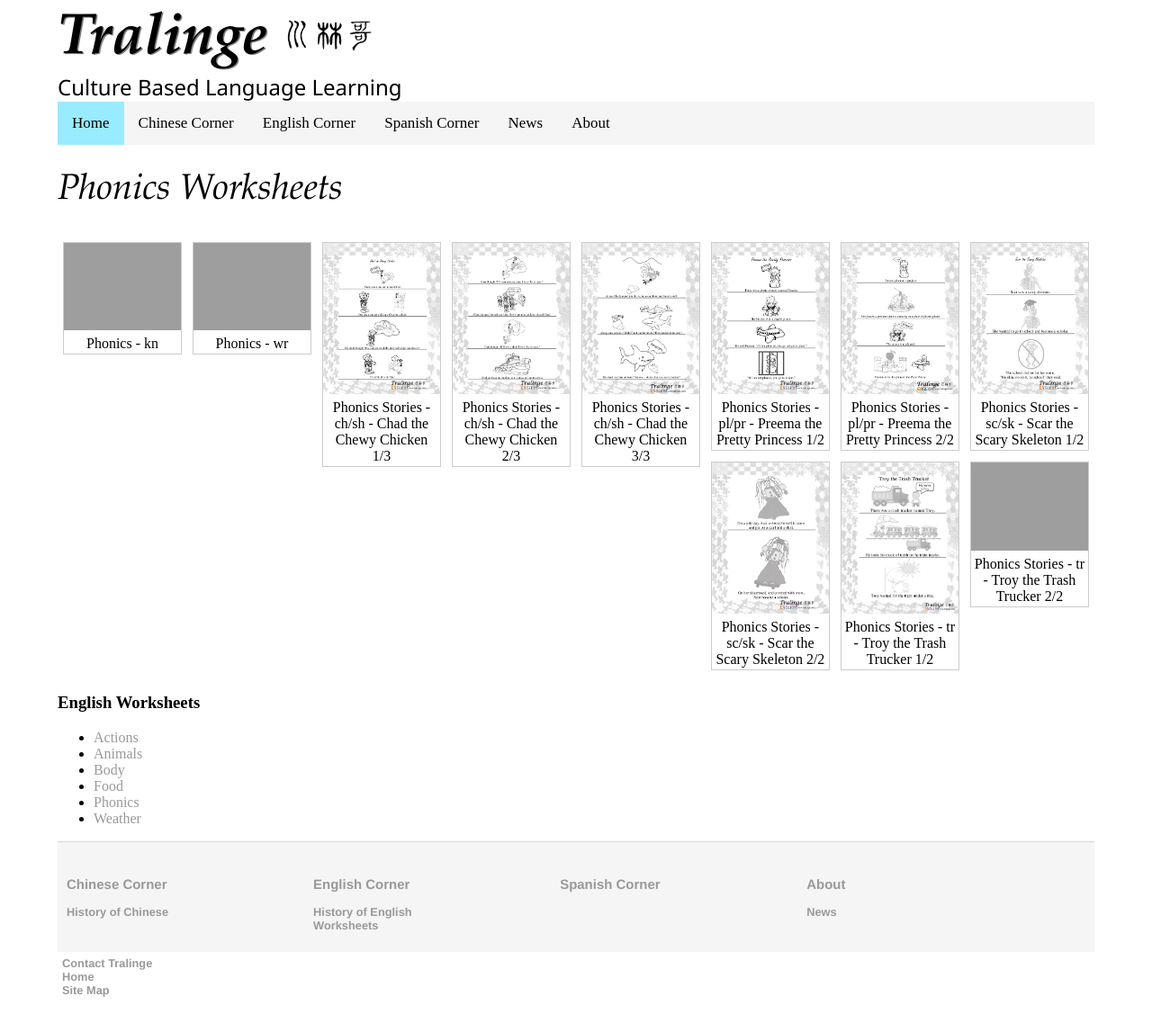
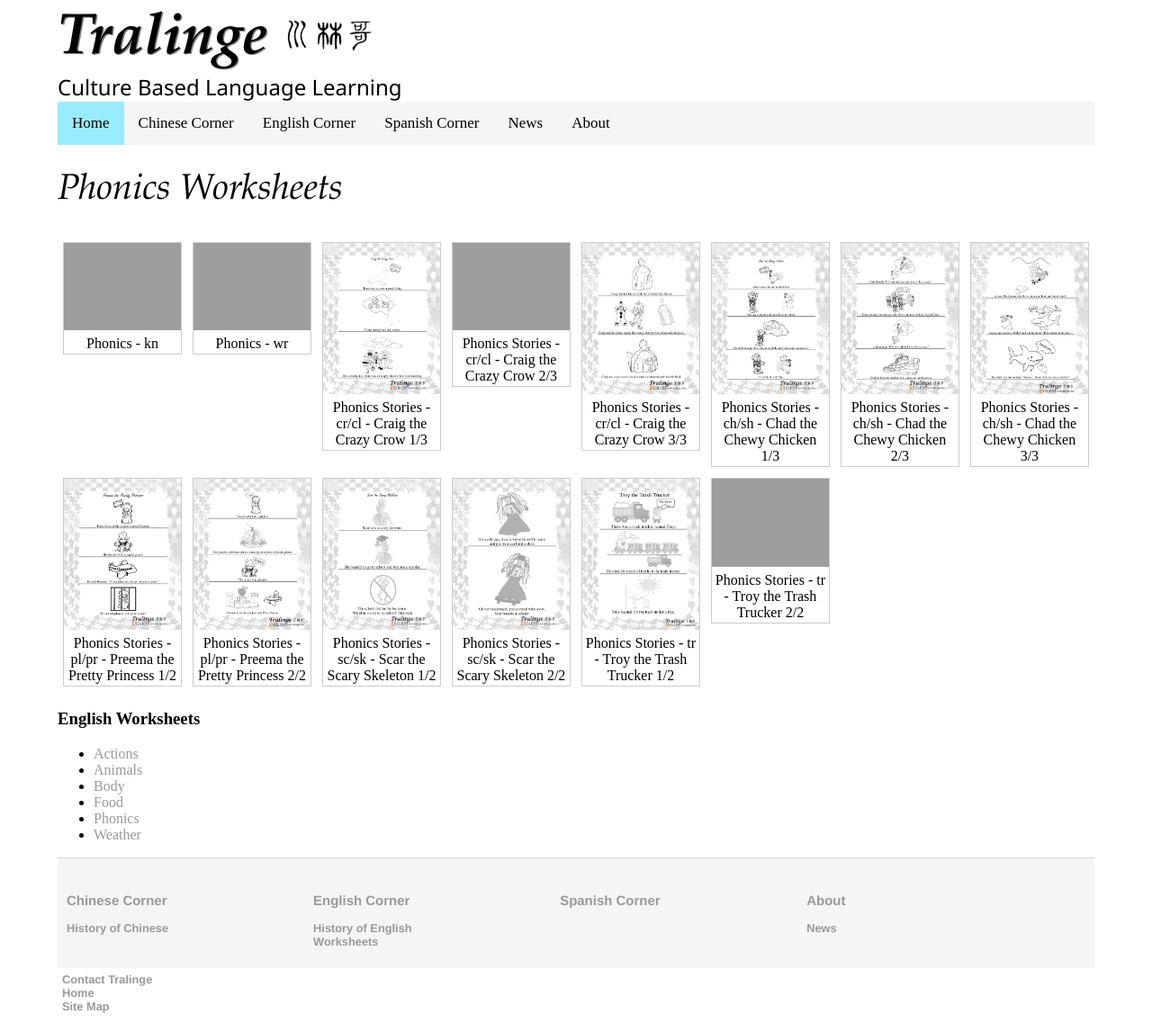
Before and after one commit to Tralinge/tralinge.github.io, a Jekyll site: the page built from english_corner/worksheets/phonics.html, in a window 1280 px wide. Shown: the whole page at 90% size. Built offline with Jekyll 4.4.1, drawn with Linux system fonts in a browser that asks for light colours.

Commit message:
Update phonics.html

```diff
--- a/english_corner/worksheets/phonics.html
+++ b/english_corner/worksheets/phonics.html
@@ -24,6 +24,33 @@
 					<img src="http://www.tralinge.com/english_corner/worksheets/phonics/phonics_wr.jpg" alt="wr" width="400">
 		    </a>
 		    <div class="desc">Phonics - wr</div>
+		  </div>
+		</div>
+
+		<div class="responsive">
+		  <div class="gallery">
+		    <a target="_blank" href="http://www.tralinge.com/english_corner/worksheets/phonics/craig 1of3.jpg">
+					<img src="http://www.tralinge.com/english_corner/worksheets/phonics/craig 1of3.jpg" alt="craig 1/3" width="400">
+		    </a>
+		    <div class="desc">Phonics Stories - cr/cl - Craig the Crazy Crow 1/3</div>
+		  </div>
+		</div>
+
+		<div class="responsive">
+		  <div class="gallery">
+		    <a target="_blank" href="http://www.tralinge.com/english_corner/worksheets/phonics/craig 2of3.jpg">
+					<img src="http://www.tralinge.com/english_corner/worksheets/phonics/craig 2of3.jpg" alt="craig 2/3" width="400">
+		    </a>
+		    <div class="desc">Phonics Stories - cr/cl - Craig the Crazy Crow 2/3</div>
+		  </div>
+		</div>
+
+		<div class="responsive">
+		  <div class="gallery">
+		    <a target="_blank" href="http://www.tralinge.com/english_corner/worksheets/phonics/craig 3of3.jpg">
+					<img src="http://www.tralinge.com/english_corner/worksheets/phonics/craig 3of3.jpg" alt="craig 3/3" width="400">
+		    </a>
+		    <div class="desc">Phonics Stories - cr/cl - Craig the Crazy Crow 3/3</div>
 		  </div>
 		</div>
 
```
